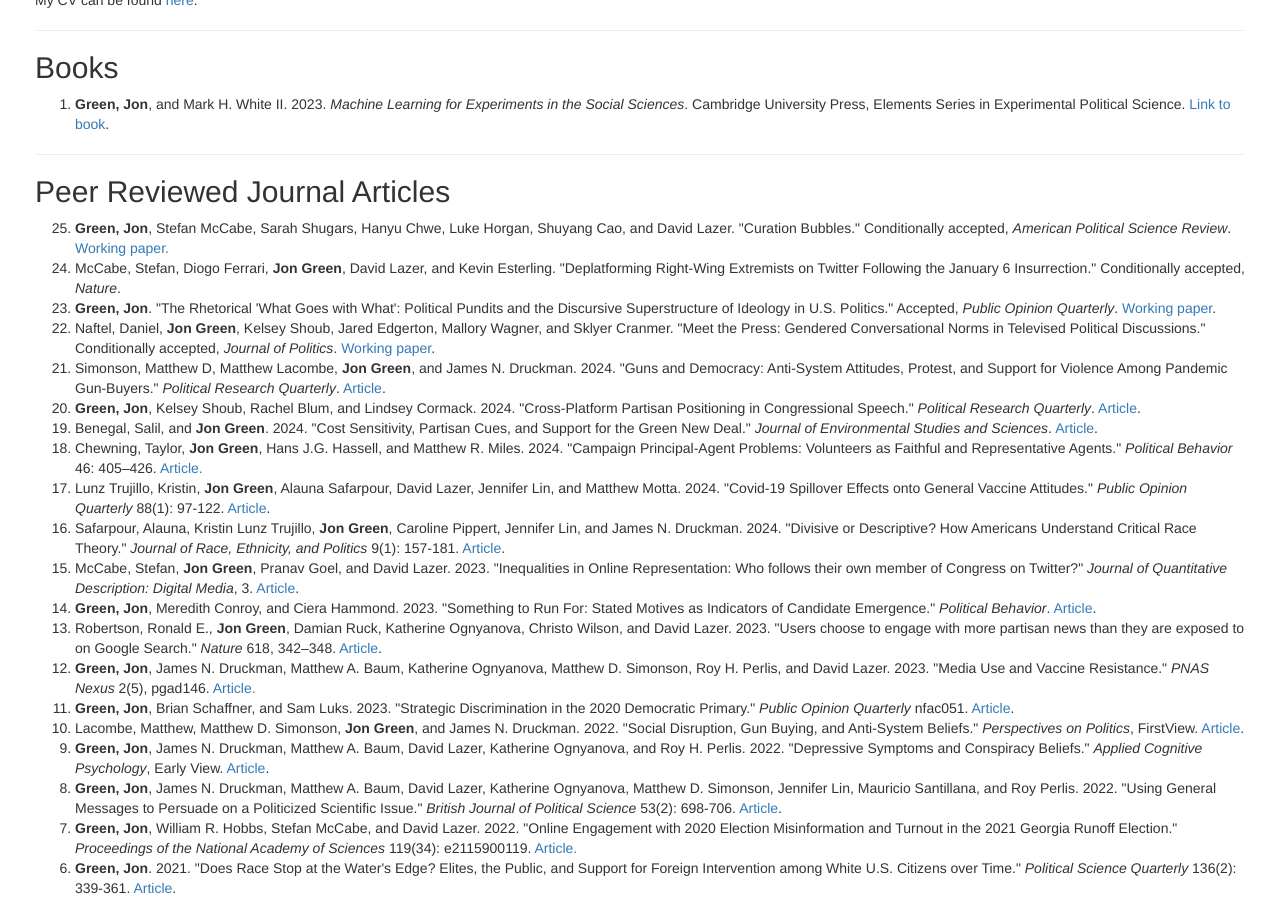
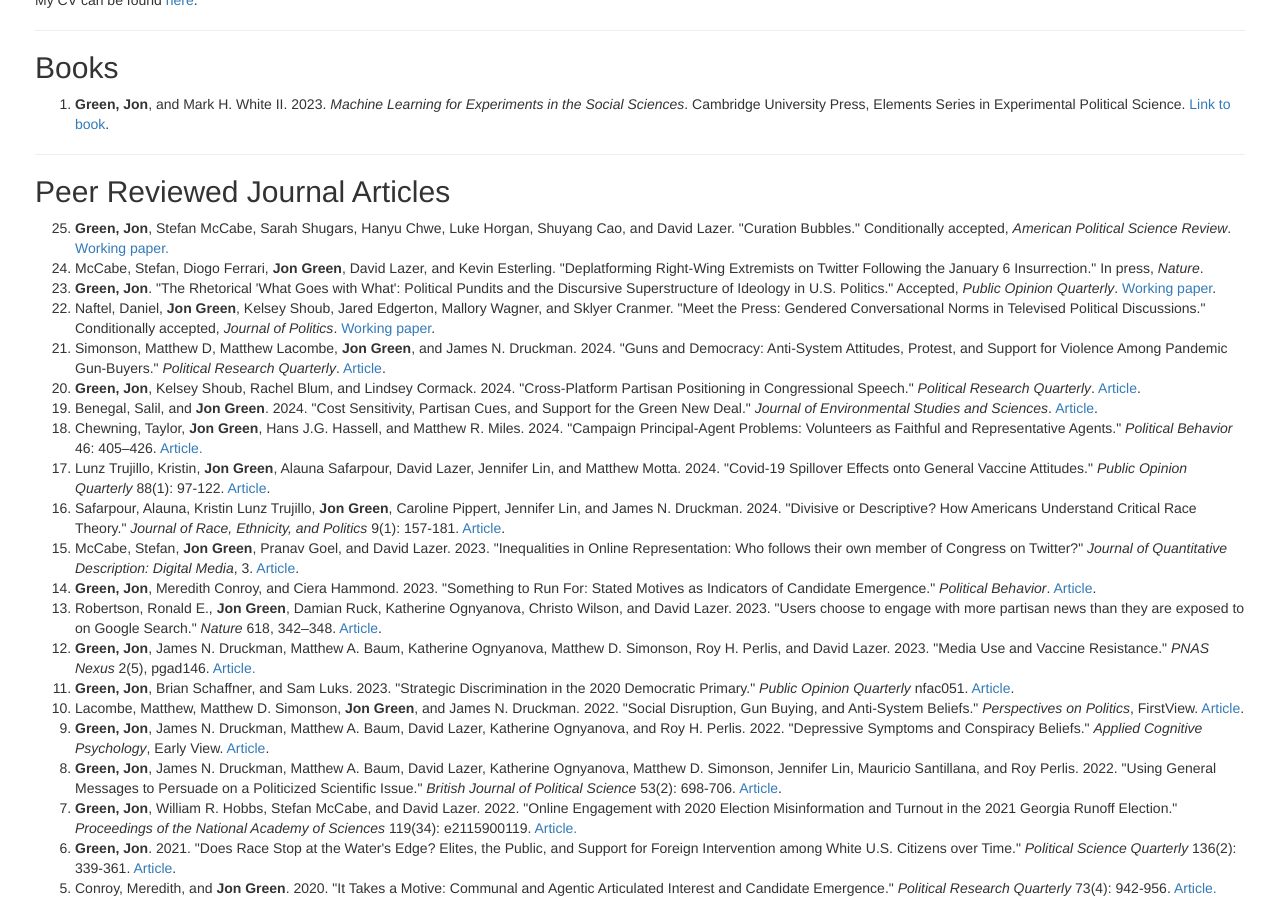
Before and after one commit to jgreen4919/jgreen4919.github.io, a Jekyll site: the page index.html, which Jekyll copies as it is, in a window 1280 px wide and 900 px high, scrolled down 641 px. Built offline with Jekyll 4.4.1, drawn with Linux system fonts in a browser that asks for light colours.

Commit message:
deplatforming in press

```diff
--- a/index.html
+++ b/index.html
@@ -42,7 +42,7 @@
     <ol reversed>
 
     <li> <strong>Green, Jon</strong>, Stefan McCabe, Sarah Shugars, Hanyu Chwe, Luke Horgan, Shuyang Cao, and David Lazer. "Curation Bubbles." Conditionally accepted, <i>American Political Science Review</i>. <a href="https://osf.io/vbwer/"> Working paper.</a></li>
-    <li> McCabe, Stefan, Diogo Ferrari, <strong>Jon Green</strong>, David Lazer, and Kevin Esterling. "Deplatforming Right-Wing Extremists on Twitter Following the January 6 Insurrection." Conditionally accepted, <i>Nature</i>.</li>
+    <li> McCabe, Stefan, Diogo Ferrari, <strong>Jon Green</strong>, David Lazer, and Kevin Esterling. "Deplatforming Right-Wing Extremists on Twitter Following the January 6 Insurrection." In press, <i>Nature</i>.</li>
 
 <li> <strong>Green, Jon</strong>. "The Rhetorical 'What Goes with What': Political Pundits and the Discursive Superstructure of Ideology in U.S. Politics." Accepted, <i>Public Opinion Quarterly</i>. <a href="https://osf.io/vwqnf">Working paper</a>.</li>
     <li>Naftel, Daniel, <strong>Jon Green</strong>, Kelsey Shoub, Jared Edgerton, Mallory Wagner, and Sklyer Cranmer. "Meet the Press: Gendered Conversational Norms in Televised Political Discussions." Conditionally accepted, <i>Journal of Politics</i>. <a href="https://osf.io/my8us/">Working paper</a>.</li>
```
